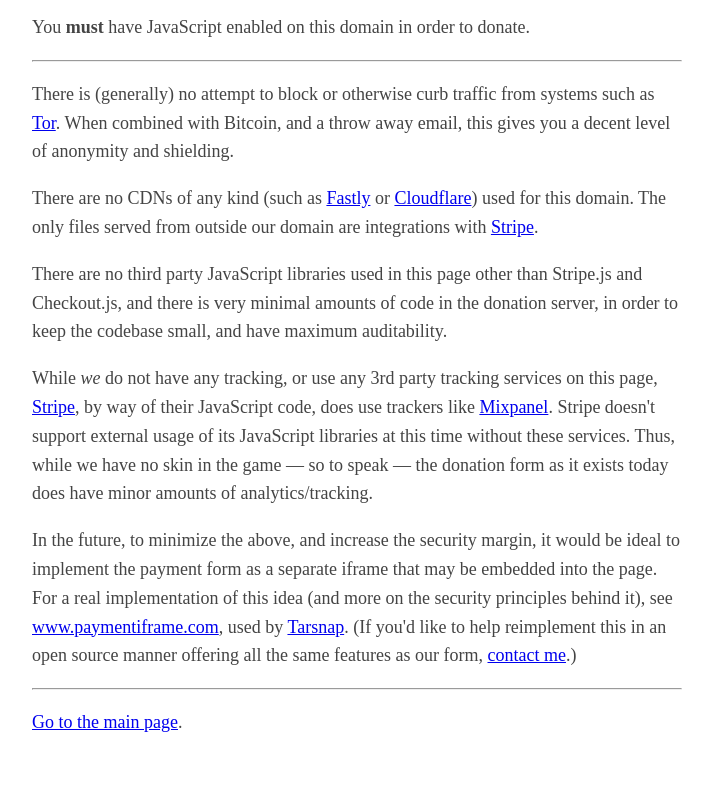
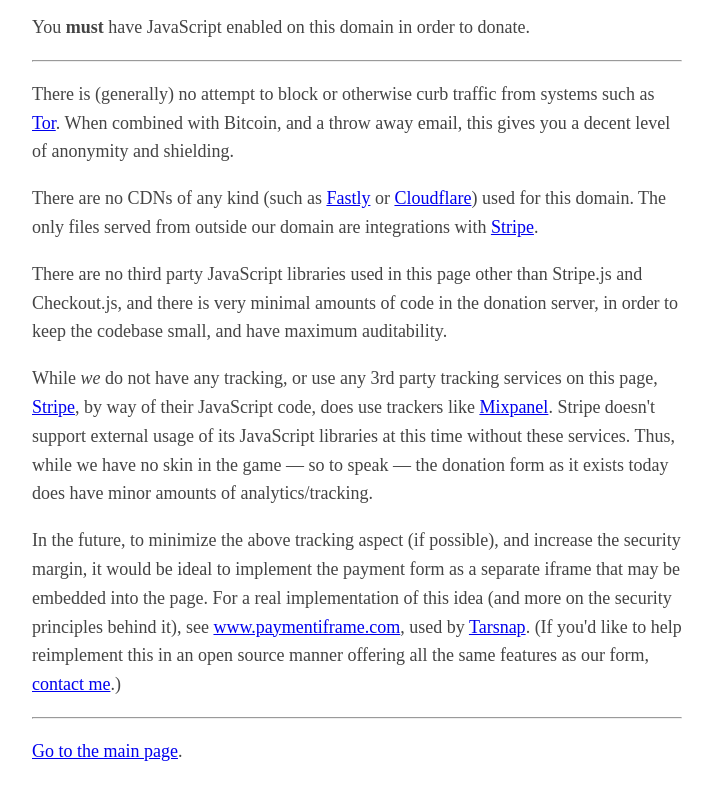
Before and after one commit to thoughtpolice/haskell-donate, a plain HTML site: page frontend/security.html in a window 1280 px wide. Shown: the part 1134-1934 px from the top of the page, without its empty margins (283-996 px from the left). Before the commit the page ends 1911 px from the top, so only its background shows below. Drawn offline with Linux system fonts and the light colour scheme.

Commit message:
frontend: more verbiage
Signed-off-by: Austin Seipp <aseipp@pobox.com>

```diff
--- a/frontend/security.html
+++ b/frontend/security.html
@@ -100,10 +100,10 @@
     &mdash; the donation form as it exists today does have minor amounts of
     analytics/tracking.</p>
 
-    <p>In the future, to minimize the above, and increase the security margin,
-    it would be ideal to implement the payment form as a separate iframe that
-    may be embedded into the page. For a real implementation of this idea (and
-    more on the security principles behind it),
+    <p>In the future, to minimize the above tracking aspect (if possible), and
+    increase the security margin, it would be ideal to implement the payment
+    form as a separate iframe that may be embedded into the page. For a real
+    implementation of this idea (and more on the security principles behind it),
     see <a href="https://www.paymentiframe.com">www.paymentiframe.com</a>, used
     by <a href="https://www.tarsnap.com">Tarsnap</a>. (If you'd like to help
     reimplement this in an open source manner offering all the same features as
```
